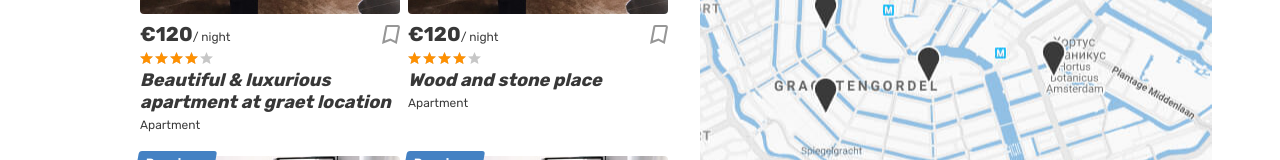
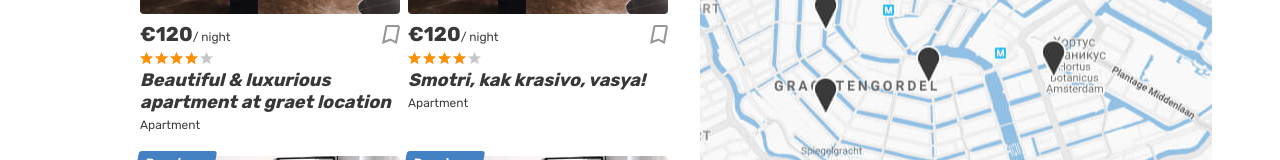
Before and after one commit to kvazimode/497391-six-cities-4, a React app: page / in a window 1280 px wide. Shown: the part 504-664 px from the top of the page. Built offline with nearby package versions, Linux system fonts and the light colour scheme.

Commit message:
leaflet setup

```diff
--- a/package.json
+++ b/package.json
@@ -31,6 +31,7 @@
     "node": "10"
   },
   "dependencies": {
+    "leaflet": "1.6.0",
     "prop-types": "15.7.2",
     "react": "16.13.1",
     "react-dom": "16.13.1",
--- a/public/index.html
+++ b/public/index.html
@@ -6,6 +6,9 @@
   <meta name="viewport" content="width=device-width, initial-scale=1.0">
   <title>6 cities</title>
   <link rel="stylesheet" href="css/main.css">
+  <link rel="stylesheet" href="https://unpkg.com/leaflet@1.5.1/dist/leaflet.css"
+   integrity="sha512-xwE/Az9zrjBIphAcBb3F6JVqxf46+CDLwfLMHloNu6KEQCAWi6HcDUbeOfBIptF7tcCzusKFjFw2yuvEpDL9wQ=="
+   crossorigin=""/>
 </head>
 
 <body>
--- a/src/mocks/offers.js
+++ b/src/mocks/offers.js
@@ -8,6 +8,39 @@ const offers = [
     isPremium: true,
     rating: 80,
     coord: [52.3909553943508, 4.85309666406198],
+    city: `Amsterdam`
+  },
+  {
+    id: 12,
+    title: `Smotri, kak krasivo, vasya!`,
+    imgLink: `img/apartment-01.jpg`,
+    value: 300,
+    type: `Apartment`,
+    isPremium: true,
+    rating: 90,
+    coord: [52.369553943508, 4.85309666406198],
+    city: `Amsterdam`
+  },
+  {
+    id: 13,
+    title: `Norm place. Take it, cho ti?`,
+    imgLink: `img/apartment-01.jpg`,
+    value: 20,
+    type: `Apartment`,
+    isPremium: false,
+    rating: 10,
+    coord: [52.3909553943508, 4.929309666406198],
+    city: `Amsterdam`
+  },
+  {
+    id: 14,
+    title: `Free food!`,
+    imgLink: `img/apartment-01.jpg`,
+    value: 500,
+    type: `Apartment`,
+    isPremium: true,
+    rating: 100,
+    coord: [52.3809553943508, 4.939309666406198],
     city: `Amsterdam`
   },
   {
```
Also changed, not shown: src/components/map/map.jsx (added, +12 -0 lines), 1 other file (tests, documents, lock files or other folders).
